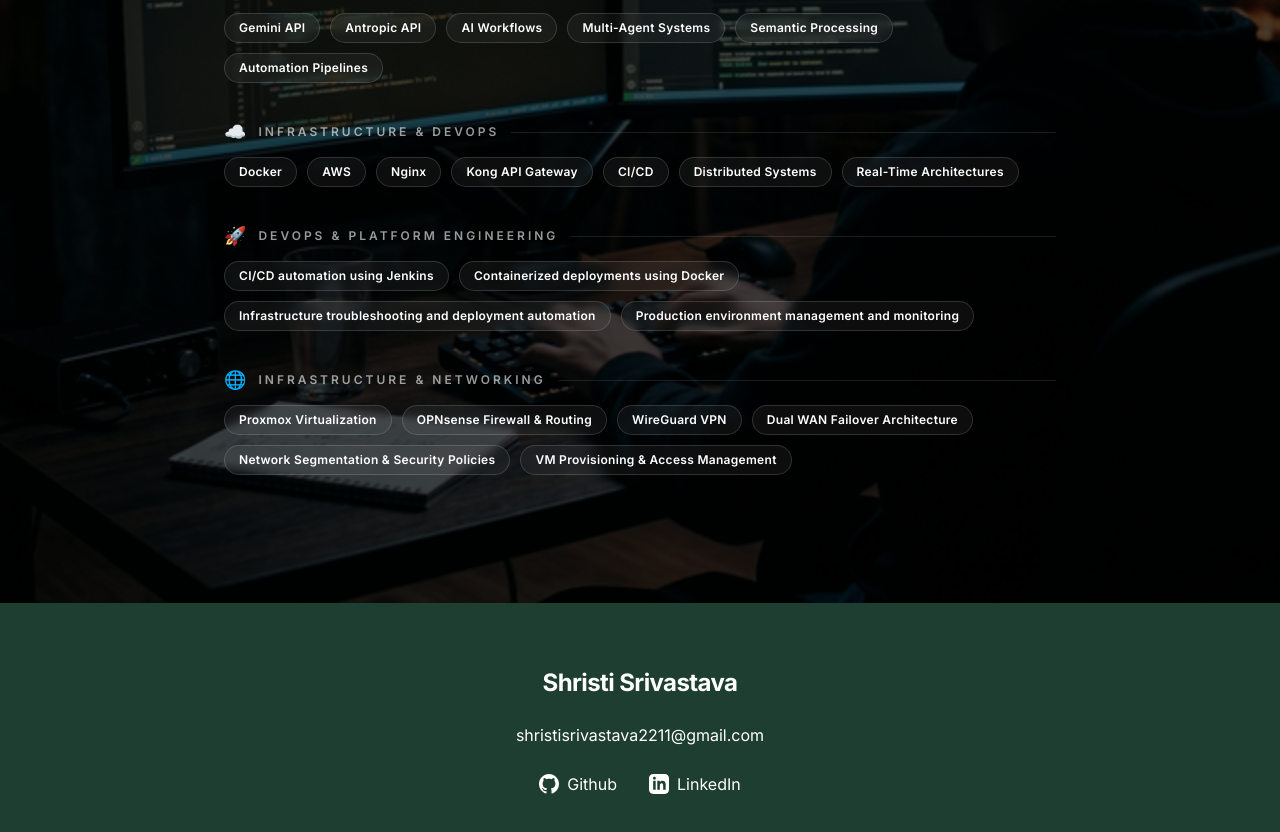
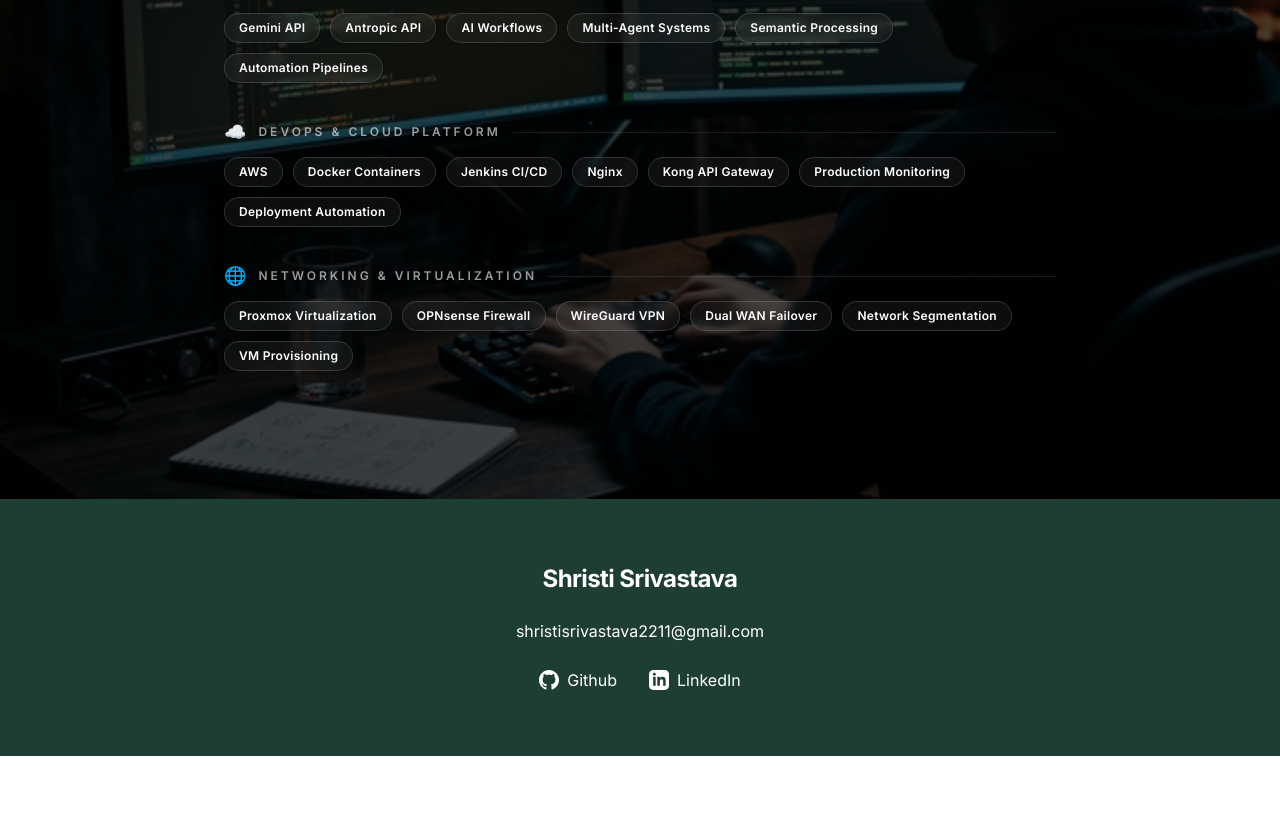
Before and after one commit to shristi2211/Portfolio_Shristi, a React (Vite) app: page / in a window 1280 px wide. Shown: the part 2101-2933 px from the top of the page. After the commit the page ends 2857 px from the top, so only its background shows below. Built offline with nearby package versions, Linux system fonts and the light colour scheme.

Commit message:
Consolidate and clean up engineering stack categories

```diff
--- a/src/pages/Home.tsx
+++ b/src/pages/Home.tsx
@@ -53,19 +53,14 @@
       tags: ['Gemini API', 'Antropic API', 'AI Workflows', 'Multi-Agent Systems', 'Semantic Processing', 'Automation Pipelines'],
     },
     {
-      category: 'Infrastructure & DevOps',
+      category: 'DevOps & Cloud Platform',
       icon: '☁️',
-      tags: ['Docker', 'AWS', 'Nginx', 'Kong API Gateway', 'CI/CD', 'Distributed Systems', 'Real-Time Architectures'],
+      tags: ['AWS', 'Docker Containers', 'Jenkins CI/CD', 'Nginx', 'Kong API Gateway', 'Production Monitoring', 'Deployment Automation'],
     },
     {
-      category: 'DevOps & Platform Engineering',
-      icon: '🚀',
-      tags: ['CI/CD automation using Jenkins', 'Containerized deployments using Docker', 'Infrastructure troubleshooting and deployment automation', 'Production environment management and monitoring'],
-    },
-    {
-      category: 'Infrastructure & Networking',
+      category: 'Networking & Virtualization',
       icon: '🌐',
-      tags: ['Proxmox Virtualization', 'OPNsense Firewall & Routing', 'WireGuard VPN', 'Dual WAN Failover Architecture', 'Network Segmentation & Security Policies', 'VM Provisioning & Access Management'],
+      tags: ['Proxmox Virtualization', 'OPNsense Firewall', 'WireGuard VPN', 'Dual WAN Failover', 'Network Segmentation', 'VM Provisioning'],
     },
   ];
 
```
